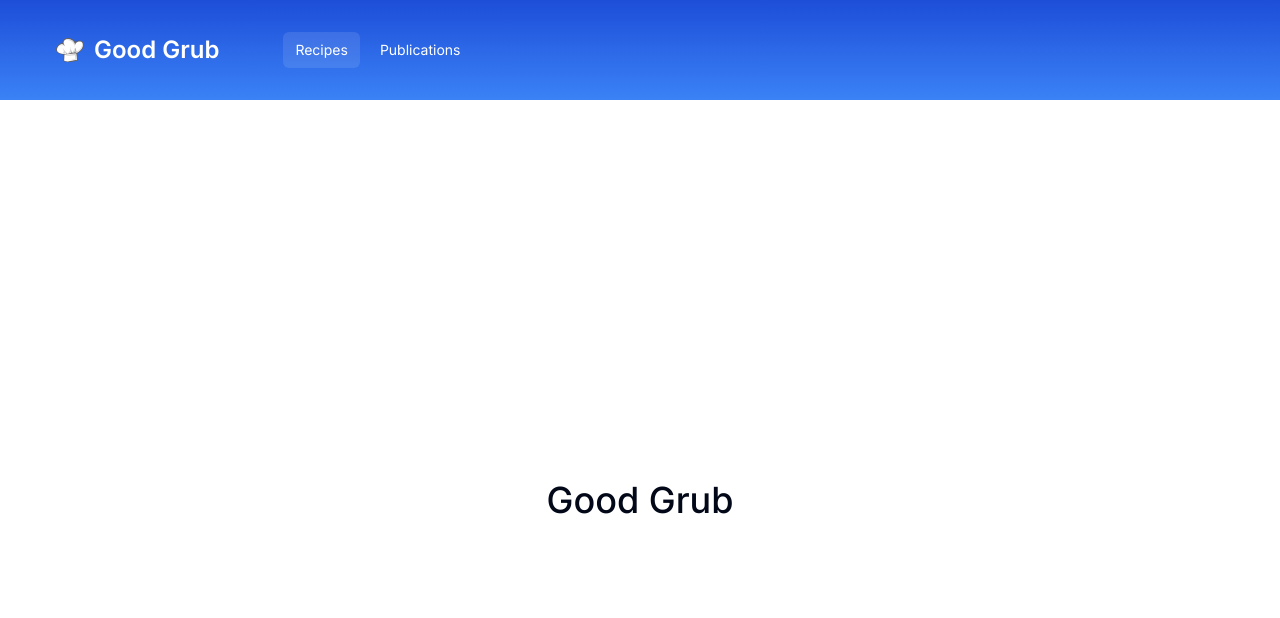
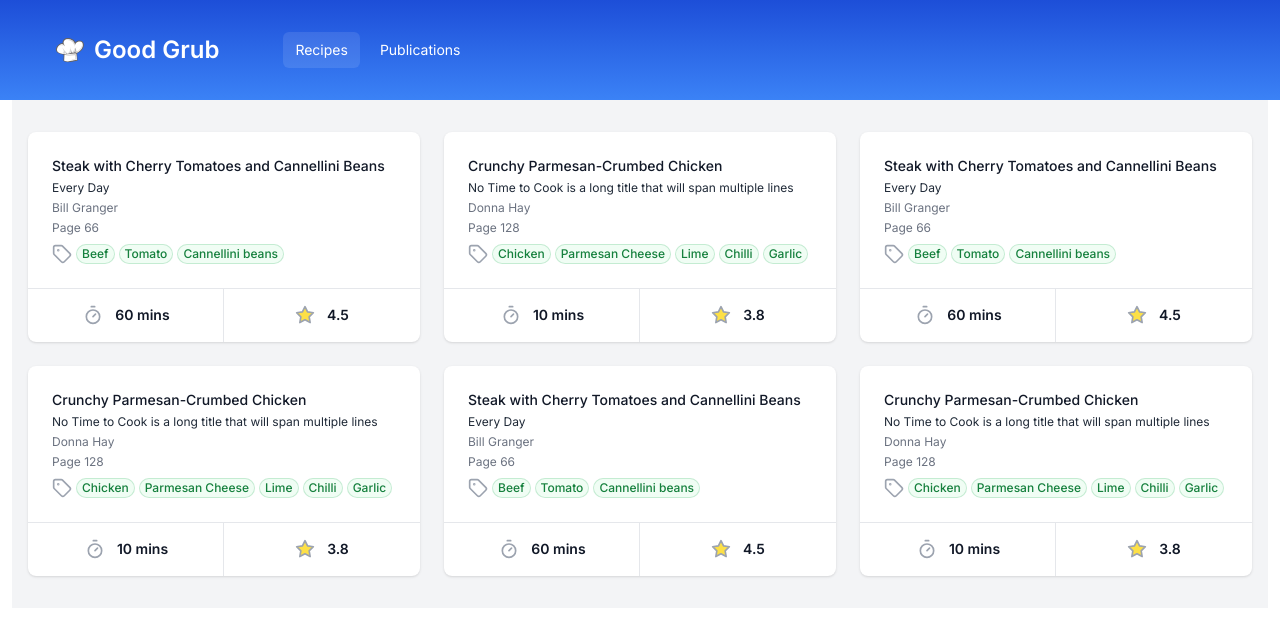
Before and after one commit to davoad/grub-next, a Next.js app: page / in a window 1280 px wide. Shown: the top 618 px of the page. Built offline with nearby package versions, Linux system fonts and the light colour scheme.

Commit message:
Lisr recipes with mock data

```diff
--- a/app/(home)/page.tsx
+++ b/app/(home)/page.tsx
@@ -1,7 +1,114 @@
+import { Timer, Star, Tag } from "lucide-react";
+
+let recipes = [
+  {
+    id: 2,
+    name: "Steak with Cherry Tomatoes and Cannellini Beans",
+    page_number: 66,
+    publication_id: 2,
+    website_id: null,
+    tags: ["Beef", "Tomato", "Cannellini beans"],
+    created_at: "2015-01-10T22:25:32.516876",
+    updated_at: "2015-01-10T22:25:32.516876",
+    preparation_time: 60,
+    cooking_time: null,
+    rating: 4.5,
+    author: "Bill Granger",
+    publication_name: "Every Day",
+  },
+  {
+    id: 3,
+    name: "Crunchy Parmesan-Crumbed Chicken",
+    page_number: 128,
+    publication_id: 3,
+    website_id: null,
+    tags: ["Chicken", "Parmesan Cheese", "Lime", "Chilli", "Garlic"],
+    created_at: "2015-01-12T11:27:55.232242",
+    updated_at: "2015-03-29T22:27:14.942451",
+    preparation_time: 10,
+    cooking_time: 15,
+    rating: 3.8,
+    author: "Donna Hay",
+    publication_name:
+      "No Time to Cook is a long title that will span multiple lines",
+  },
+];
 export default function Home() {
   return (
-    <div className="flex h-screen w-full items-center justify-center">
-      <h1 className="text-4xl font-medium">Good Grub</h1>
+    <div className="mx-auto bg-gray-100 px-4 py-8">
+      <ul
+        role="list"
+        className="grid grid-cols-1 gap-6 sm:grid-cols-2 lg:grid-cols-3"
+      >
+        {[...recipes, ...recipes, ...recipes].map((recipe) => (
+          <li
+            key={recipe.id}
+            className="col-span-1 divide-y divide-gray-200 rounded-lg bg-white shadow"
+          >
+            <div className="flex w-full items-center justify-between p-6">
+              <div className="truncate">
+                <h3 className="truncate text-sm font-medium text-gray-900">
+                  {recipe.name}
+                </h3>
+                <div className="mt-1 truncate text-xs text-gray-800">
+                  {recipe.publication_name}
+                </div>
+                <div className="mt-1 truncate text-xs text-gray-500">
+                  {recipe.author}
+                </div>
+                <div className="mt-1 text-xs text-gray-500">
+                  Page {recipe.page_number}
+                </div>
+
+                <div className="mt-2 flex gap-1">
+                  <Tag
+                    className="h-5 w-5 flex-none text-gray-400"
+                    aria-hidden="true"
+                  />
+                  <ul className="flex gap-1">
+                    {recipe.tags.map((tag) => (
+                      <li
+                        key={tag}
+                        className="items-center truncate rounded-full bg-green-50 px-1.5 py-0.5 text-xs font-medium text-green-700 ring-1 ring-inset ring-green-600/20"
+                      >
+                        {tag}
+                      </li>
+                    ))}
+                  </ul>
+                </div>
+              </div>
+            </div>
+            <div>
+              <div className="-mt-px flex divide-x divide-gray-200">
+                <div className="flex w-0 flex-1">
+                  <a
+                    href={`mailto:${recipe.name}`}
+                    className="relative -mr-px inline-flex w-0 flex-1 items-center justify-center gap-x-3 rounded-bl-lg border border-transparent py-4 text-sm font-semibold text-gray-900"
+                  >
+                    <Timer
+                      className="h-5 w-5 text-gray-400"
+                      aria-hidden="true"
+                    />
+                    {recipe.preparation_time} mins
+                  </a>
+                </div>
+                <div className="-ml-px flex w-0 flex-1">
+                  <a
+                    href={`tel:${recipe.id}`}
+                    className="relative inline-flex w-0 flex-1 items-center justify-center gap-x-3 rounded-br-lg border border-transparent py-4 text-sm font-semibold text-gray-900"
+                  >
+                    <Star
+                      className="h-5 w-5 fill-yellow-300 text-gray-400"
+                      aria-hidden="true"
+                    />
+                    {recipe.rating}
+                  </a>
+                </div>
+              </div>
+            </div>
+          </li>
+        ))}
+      </ul>
     </div>
   );
 }
```
Also changed, not shown: 1 other file (tests, documents, lock files or other folders).
